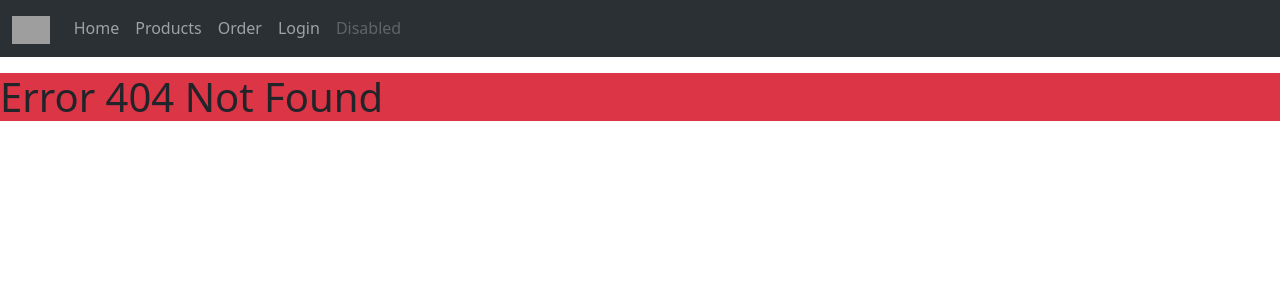
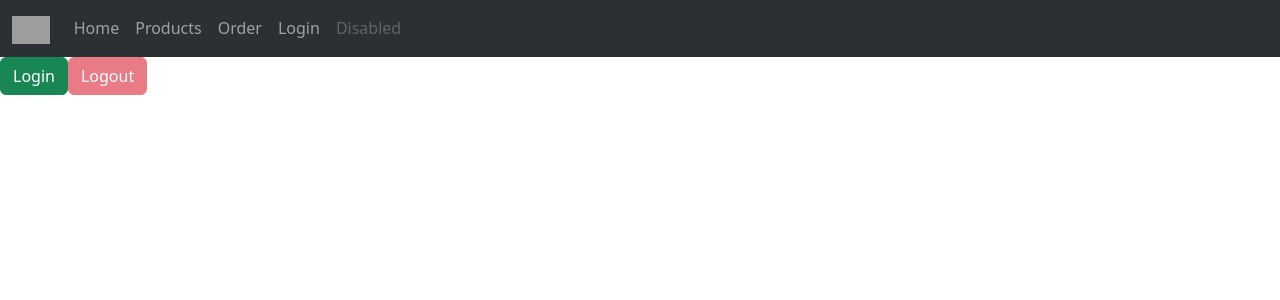
Before and after one commit to ahmed-mohsen966/E-Commerce-Demo, an Angular app: page /Logout in a window 1280 px wide. Before the commit this address had no page. Shown: the top 300 px of the page. Built offline with nearby package versions, Linux system fonts and the light colour scheme; grey boxes are pictures that could not be loaded.

Commit message:
add user authentication service, use subjects to observe login status.

```diff
--- a/src/app/Components/UserLogin/UserLogin.component.html
+++ b/src/app/Components/UserLogin/UserLogin.component.html
@@ -1,5 +1,4 @@
 <app-header></app-header>
 
-<p>
-  UserLogin works!
-</p>
+<button type="button" [disabled]="isUserLogged" class="btn btn-success" (click)="Login()">Login</button>
+<button type="button" [disabled]="!isUserLogged" class="btn btn-danger" (click)="Logout()">Logout</button>
--- a/src/app/Components/UserLogin/UserLogin.component.ts
+++ b/src/app/Components/UserLogin/UserLogin.component.ts
@@ -1,4 +1,5 @@
 import { Component, OnInit } from '@angular/core';
+import { UserAuthenticationService } from '../../Services/user-authentication.service';
 
 @Component({
   selector: 'app-UserLogin',
@@ -6,10 +7,24 @@ import { Component, OnInit } from '@angular/core';
   styleUrls: ['./UserLogin.component.css']
 })
 export class UserLoginComponent implements OnInit {
-
-  constructor() { }
+isUserLogged: boolean = false;
+  constructor(private authService: UserAuthenticationService) { }
 
   ngOnInit() {
+    this.isUserLogged = this.authService.isUserLogged;
   }
 
+  Login(){
+    this.authService.login('username' , 'password');
+    this.isUserLogged = this.authService.isUserLogged;
+
+  }
+
+  Logout(){
+    this.authService.logout();
+    this.isUserLogged = this.authService.isUserLogged;
+
+  }
+
+
 }
--- a/src/app/Components/header/header.component.html
+++ b/src/app/Components/header/header.component.html
@@ -18,8 +18,11 @@
         <li class="nav-item">
           <a class="nav-link" routerLink="/Order" routerLinkActive="active">Order</a>
         </li>
+        <li class="nav-item" >
+          <a class="nav-link" [hidden]="isUserLogged" routerLink="/Login" routerLinkActive="active">Login</a>
+        </li>
         <li class="nav-item">
-          <a class="nav-link" routerLink="/Login" routerLinkActive="active">Login</a>
+          <a class="nav-link" [hidden]="!isUserLogged" routerLink="/Logout" routerLinkActive="active">Logout</a>
         </li>
         <li class="nav-item">
           <a class="nav-link disabled" aria-disabled="true">Disabled</a>
--- a/src/app/Components/header/header.component.ts
+++ b/src/app/Components/header/header.component.ts
@@ -1,10 +1,24 @@
-import { Component } from '@angular/core';
+import { Component, OnInit } from '@angular/core';
+import { UserAuthenticationService } from '../../Services/user-authentication.service';
+import { tick } from '@angular/core/testing';
 
 @Component({
   selector: 'app-header',
   templateUrl: './header.component.html',
   styleUrl: './header.component.scss'
 })
-export class HeaderComponent {
+export class HeaderComponent implements OnInit {
+  isUserLogged: boolean = false;
+
+  constructor(private authService: UserAuthenticationService) {
+
+  }
+
+  ngOnInit(): void {
+    //this.isUserLogged = this.authService.isUserLogged;
+    this.authService.GetLoggedStatus().subscribe(status => {
+      this.isUserLogged = status
+    })
+  }
 
 }
--- /dev/null
+++ b/src/app/Services/user-authentication.service.ts
@@ -0,0 +1,31 @@
+import { Injectable } from '@angular/core';
+import { BehaviorSubject } from 'rxjs';
+
+@Injectable({
+  providedIn: 'root'
+})
+export class UserAuthenticationService {
+  private isLoggedsubject: BehaviorSubject<boolean>;
+  constructor() {
+    this.isLoggedsubject = new BehaviorSubject<boolean>(false);
+  }
+
+  login(username: string, password: string) {
+    let token = "ygyrri73777fgkfhfsd";
+    localStorage.setItem("Token", token);
+    this.isLoggedsubject.next(true);
+  }
+
+  logout() {
+    localStorage.removeItem("Token");
+    this.isLoggedsubject.next(false);
+    }
+  get isUserLogged(): boolean {
+    return localStorage.getItem("Token") ? true : false;
+  }
+
+  GetLoggedStatus(){
+    return this.isLoggedsubject.asObservable();
+  }
+
+}
--- a/src/app/app-routing.module.ts
+++ b/src/app/app-routing.module.ts
@@ -19,6 +19,7 @@ const routes: Routes = [ // note: first match wins
     ]
   },
   { path: 'Login', component: UserLoginComponent },
+  { path: 'Logout', component: UserLoginComponent },
   { path: '**', component: NotFoundComponent } // Wild Card Path
 ];
 
```
Also changed, not shown: 1 other file (tests, documents, lock files or other folders).
